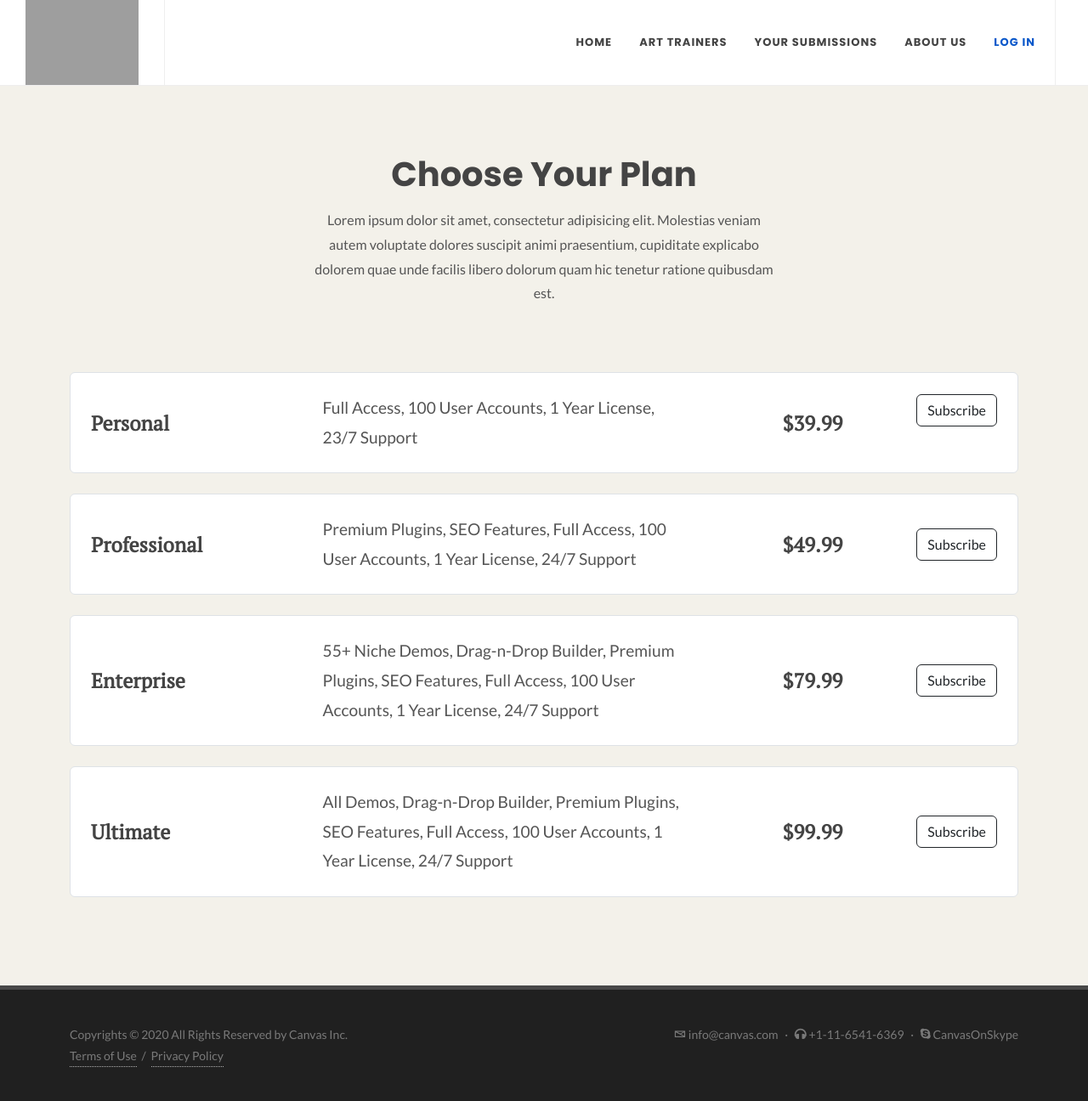
After one commit to Zikkamen/DigitalArtTrainer, a FastAPI app: template WebApp/resources/templates/exercise.html in a window 1280 px wide. The commit adds this page. Shown: the whole page at 85% size. Run offline with FastAPI, Linux system fonts and the light colour scheme; the template is opened without the code that fills it, so the values that code supplies are empty; some libraries are stand-ins or nearby versions; grey boxes are pictures that could not be loaded.

Commit message:
Added exercise screen for Website and started working on Service for tasks

```diff
--- a/Models/Web/sub_exercise.py
+++ b/Models/Web/sub_exercise.py
@@ -7,3 +7,4 @@ class SubExercise:
     exercise_url: str
     picture_url: str
     description: str
+    exercise_type: str
--- a/WebApp/persistence/SQL/init_postgres.sql
+++ b/WebApp/persistence/SQL/init_postgres.sql
@@ -23,3 +23,9 @@ CREATE TABLE IF NOT EXISTS exercise_repository
     exercise_folder_path VARCHAR(256),
     exercise_url VARCHAR(50)
 );
+CREATE TABLE IF NOT EXISTS exercise
+(
+    id BIGINT PRIMARY KEY,
+    owner_id VARCHAR(256) NOT NULL,
+    file_path VARCHAR(256) NOT NULL UNIQUE
+);
--- a/WebApp/persistence/data_service.py
+++ b/WebApp/persistence/data_service.py
@@ -2,6 +2,7 @@ import psycopg2
 import os
 
 from Models.Web.exercise import Exercise
+from Models.Web.sub_exercise import SubExercise
 from WebApp.persistence.settings import Settings
 
 
@@ -72,4 +73,4 @@ class DataService:
     def get_list_of_sub_exercises(self, exercise: str) -> list:
         rows = get_all_elements_with_condition("sub_exercises", "exercise_type", exercise)
 
-        return [Exercise(row[1], row[2], row[3], row[4]) for row in rows]
+        return [SubExercise(row[1], row[2], row[3], row[4], row[5]) for row in rows]
--- /dev/null
+++ b/WebApp/resources/templates/exercise.html
@@ -0,0 +1,114 @@
+<!DOCTYPE html>
+<html dir="ltr" lang="en-US">
+{% include 'html_fragments/head.html' %}
+<body class="stretched">
+	<!-- Document Wrapper
+	============================================= -->
+	<div id="wrapper" class="clearfix">
+		{% include 'html_fragments/header.html' %}
+				<!-- Content
+		============================================= -->
+		<section id="content">
+			<div class="content-wrap" style="background-color: #F3F1EA">
+				<div class="container clearfix">
+
+					<div class="row justify-content-center">
+
+						<div class="col-xl-6 col-lg-8 text-center mb-5">
+							<h3 class="h1 fw-bold mb-3">Choose Your Plan</h3>
+							<p>Lorem ipsum dolor sit amet, consectetur adipisicing elit. Molestias veniam autem voluptate dolores suscipit animi praesentium, cupiditate explicabo dolorem quae unde facilis libero dolorum quam hic tenetur ratione quibusdam est.</p>
+						</div>
+
+					</div>
+
+					<div class="row justify-content-center">
+
+						<div class="col-12">
+							<div class="border rounded p-4 mb-4 h-shadow all-ts bg-white h-translatey-sm">
+								<div class="row align-items-center col-mb-30">
+									<div class="col-lg-3 col-md-6">
+										<h3 class="mb-0 fw-semibold font-secondary">Personal</h3>
+									</div>
+									<div class="col-lg-5 col-md-6">
+										<p class="mb-0 text-larger fw-normal">Full Access, 100 User Accounts, 1 Year License, 23/7 Support</p>
+									</div>
+									<div class="col-lg-2 text-lg-end col-md-6">
+										<h3 class="mb-0 font-secondary">$39.99</h3>
+									</div>
+									<div class="col-lg-2 text-lg-end col-md-6">
+										<form action="" method="post">
+											<input style="display:none" type="text" id="task" name="task" value="task_1">
+											<input class="btn btn-outline-dark m-0" type="submit" value="Subscribe">
+										</form>
+									</div>
+								</div>
+							</div>
+						</div>
+
+						<div class="col-12">
+							<div class="border rounded p-4 mb-4 h-shadow all-ts bg-white h-translatey-sm">
+								<div class="row align-items-center col-mb-30">
+									<div class="col-lg-3 col-md-6">
+										<h3 class="mb-0 fw-semibold font-secondary">Professional</h3>
+									</div>
+									<div class="col-lg-5 col-md-6">
+										<p class="mb-0 text-larger fw-normal">Premium Plugins, SEO Features, Full Access, 100 User Accounts, 1 Year License, 24/7 Support</p>
+									</div>
+									<div class="col-lg-2 text-lg-end col-md-6">
+										<h3 class="mb-0 font-secondary">$49.99</h3>
+									</div>
+									<div class="col-lg-2 text-lg-end col-md-6">
+										<a href="#" class="btn btn-outline-dark m-0">Subscribe</a>
+									</div>
+								</div>
+							</div>
+						</div>
+
+						<div class="col-12">
+							<div class="border rounded p-4 mb-4 h-shadow all-ts bg-white h-translatey-sm">
+								<div class="row align-items-center col-mb-30">
+									<div class="col-lg-3 col-md-6">
+										<h3 class="mb-0 fw-semibold font-secondary">Enterprise</h3>
+									</div>
+									<div class="col-lg-5 col-md-6">
+										<p class="mb-0 text-larger fw-normal">55+ Niche Demos, Drag-n-Drop Builder, Premium Plugins, SEO Features, Full Access, 100 User Accounts, 1 Year License, 24/7 Support</p>
+									</div>
+									<div class="col-lg-2 text-lg-end col-md-6">
+										<h3 class="mb-0 font-secondary">$79.99</h3>
+									</div>
+									<div class="col-lg-2 text-lg-end col-md-6">
+										<a href="#" class="btn btn-outline-dark m-0">Subscribe</a>
+									</div>
+								</div>
+							</div>
+						</div>
+
+						<div class="col-12">
+							<div class="border rounded p-4 mb-4 h-shadow all-ts bg-white h-translatey-sm">
+								<div class="row align-items-center col-mb-30">
+									<div class="col-lg-3 col-md-6">
+										<h3 class="mb-0 fw-semibold font-secondary">Ultimate</h3>
+									</div>
+									<div class="col-lg-5 col-md-6">
+										<p class="mb-0 text-larger fw-normal">All Demos, Drag-n-Drop Builder, Premium Plugins, SEO Features, Full Access, 100 User Accounts, 1 Year License, 24/7 Support</p>
+									</div>
+									<div class="col-lg-2 text-lg-end col-md-6">
+										<h3 class="mb-0 font-secondary">$99.99</h3>
+									</div>
+									<div class="col-lg-2 text-lg-end col-md-6">
+										<a href="#" class="btn btn-outline-dark m-0">Subscribe</a>
+									</div>
+								</div>
+							</div>
+						</div>
+
+					</div>
+
+				</div>
+			</div>
+		</section><!-- #content end -->
+	</div>
+	{% include 'html_fragments/footer.html' %}
+	{% include 'html_fragments/scripts.html' %}
+</body>
+</html>
--- a/WebApp/resources/templates/exercises_view.html
+++ b/WebApp/resources/templates/exercises_view.html
@@ -42,9 +42,9 @@
 								<!-- Image: End -->
 								<!-- Decription: Start -->
 								<div class="portfolio-desc col-lg-4 p-4 px-lg-5">
-									<h3><a href={{ exercise.exercise_url }}>{{ exercise.exercise_name }}</a></h3>
+									<h3><a href={{ request.url_for('read_sub_exercises', exercise_name=exercise.exercise_url) }}>{{ exercise.exercise_name }}</a></h3>
 									<p class="mt-3 d-none d-sm-block">{{ exercise.description }}</p>
-									<a href={{ exercise.exercise_url }} <class="btn btn-secondary d-none d-sm-inline-block"><i class="icon-line-arrow-right"></i><span class="visually-hidden">Details</span></a>
+									<a href={{ request.url_for('read_sub_exercises', exercise_name=exercise.exercise_url) }} <class="btn btn-secondary d-none d-sm-inline-block"><i class="icon-line-arrow-right"></i><span class="visually-hidden">Details</span></a>
 								</div>
 								<!-- Description: End -->
 							</div>
--- a/WebApp/webinterface.py
+++ b/WebApp/webinterface.py
@@ -1,17 +1,17 @@
 import os
 
-from fastapi import FastAPI, Request
-from fastapi.responses import HTMLResponse
+from typing import Annotated
+from fastapi import FastAPI, Request, Form
+from fastapi.responses import HTMLResponse, RedirectResponse, FileResponse
 from fastapi.staticfiles import StaticFiles
 from fastapi.templating import Jinja2Templates
-from typing import Union
 
-from WebApp.ArtEvaluatorService import ArtEvaluatorService
-from WebApp.persistence.data_service import DataService
+from WebApp.art_evaluator_service import ArtEvaluatorService
 
 app = FastAPI()
 
 file_directory = os.path.dirname(__file__)
+file_directory_persistence = os.path.join(file_directory, "persistence/files")
 templates = Jinja2Templates(directory=os.path.join(file_directory, "resources/templates"))
 app.mount("/static", StaticFiles(directory=os.path.join(file_directory, "resources/static")), name="static")
 
@@ -37,5 +37,27 @@ async def read_sub_exercises(request: Request, exercise_name: str):
     return templates.TemplateResponse("sub_exercises_view.html",
                                       {
                                           "request": request,
-                                          "exercise_list": art_evaluator_service.get_list_of_sub_exercises(exercise_name)
+                                          "sub_exercise_list": art_evaluator_service.get_list_of_sub_exercises(exercise_name)
                                       })
+
+
+@app.get("/exercises/{exercise_name}/{sub_exercise_name}", response_class=RedirectResponse)
+async def generate_exercise(request: Request, exercise_name: str, sub_exercise_name: str):
+    print(exercise_name, sub_exercise_name)
+
+    exercise_id = 1
+    return f"/exercise/{exercise_id}"
+
+
+@app.get("/exercise/{id}", response_class=HTMLResponse)
+async def show_exercise(request: Request, id: int):
+    return templates.TemplateResponse("exercise.html", {"request": request})
+
+
+@app.post("/exercise/{id}", response_class=FileResponse)
+async def process_exercise_request(id: int, task: Annotated[str, Form()]):
+    print(task)
+    return FileResponse(
+        os.path.join(file_directory_persistence, f"{id}/task_1.png"),
+        headers={'Content-Disposition': f'attachment; filename="{id}_task_1.png"'}
+    )
--- a/requirements.txt
+++ b/requirements.txt
@@ -7,6 +7,7 @@ aggdraw~=1.3.16
 fastapi==0.100.1
 uvicorn==0.23.1
 Jinja2==3.1.2
+python-multipart==0.0.6
 
 #Database
 SQLAlchemy==2.0.19
```
Also changed, not shown: WebApp/persistence/SQL/init_exercise.sql (+9 -9 lines), WebApp/persistence/SQL/init_exercise_overview.sql (+4 -4 lines), WebApp/resources/templates/sub_exercises_view.html (+5 -5 lines), docker-compose.yml (+11 -8 lines), WebApp/Services/__init__.py (added), WebApp/Services/color_matcher_service.py (added), WebApp/art_evaluator_service.py (renamed from WebApp/ArtEvaluatorService.py), WebApp/persistence/files/1/task_1.png (added).
